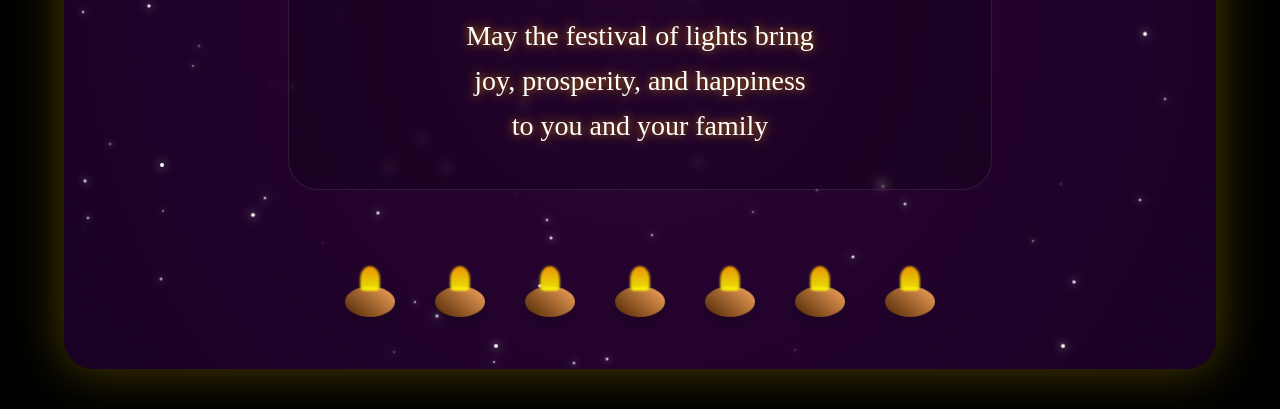
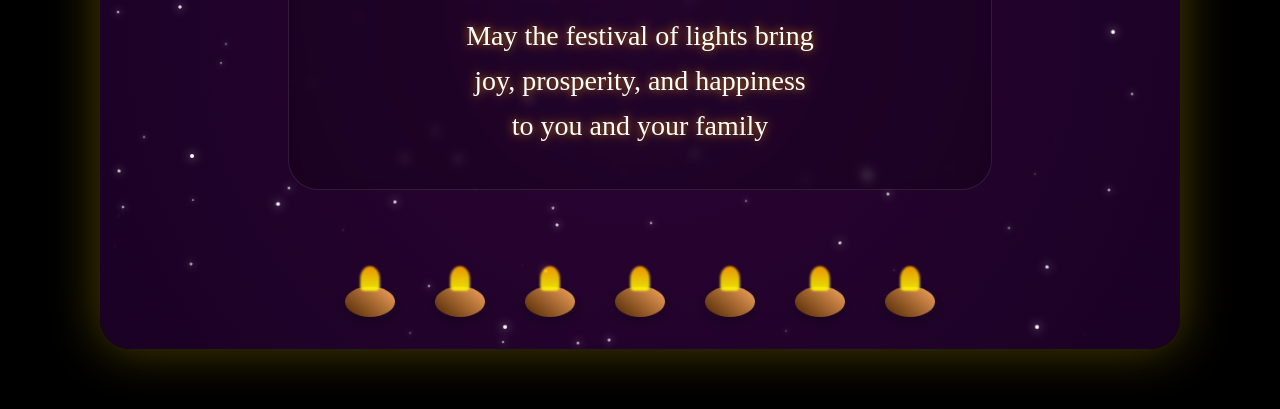
Before and after one commit to RutvikRana/Happy_diwali, a plain HTML site: page index.html in a window 1280 px wide. Shown: the part 391-800 px from the top of the page. Drawn offline with Linux system fonts and the light colour scheme.

Commit message:
Update index.html

```diff
--- a/index.html
+++ b/index.html
@@ -8,7 +8,6 @@
                 padding: 0;
                 box-sizing: border-box;
             }
-
             body,
             html {
                 width: 100%;
@@ -18,11 +17,13 @@
                 justify-content: center;
                 align-items: center;
                 background: #000;
+                margin: 0;
+                padding: 20px; /* Added padding */
             }
 
             .diwali-card {
                 width: 90%;
-                height: 90vh;
+                height: 85vh; /* Reduced from 90vh */
                 max-width: 1200px;
                 background: radial-gradient(circle at center, #2c0435, #1a0124);
                 border-radius: 30px;
@@ -33,6 +34,17 @@
                 position: relative;
                 overflow: hidden;
                 box-shadow: 0 0 50px rgba(255, 215, 0, 0.3);
+                margin: 20px auto; /* Added margin */
+            }
+
+            .diya-container {
+                position: absolute;
+                bottom: 30px; /* Adjusted from 50px */
+                width: 100%;
+                display: flex;
+                justify-content: center;
+                gap: 40px;
+                z-index: 5;
             }
 
             .message {
@@ -119,16 +131,6 @@
                 animation: explode 1s ease-out forwards;
                 filter: blur(1px);
                 box-shadow: 0 0 10px var(--color);
-            }
-
-            .diya-container {
-                position: absolute;
-                bottom: 50px;
-                width: 100%;
-                display: flex;
-                justify-content: center;
-                gap: 40px;
-                z-index: 5;
             }
 
             .diya {
@@ -282,35 +284,36 @@
             ];
 
             function createExplosion(x, y, color) {
-    const explosion = document.createElement('div');
-    explosion.className = 'explosion';
+                const explosion = document.createElement("div");
+                explosion.className = "explosion";
                 explosion.style.left = `${x}px`;
                 explosion.style.bottom = `${y}px`;
 
-    for(let i = 0; i < 24; i++) {
-        const particle = document.createElement('span');
-        particle.style.setProperty('--rotation', `${i * 15}deg`);
-        particle.style.setProperty('--color', color);
+                for (let i = 0; i < 24; i++) {
+                    const particle = document.createElement("span");
+                    particle.style.setProperty("--rotation", `${i * 15}deg`);
+                    particle.style.setProperty("--color", color);
                     explosion.appendChild(particle);
                 }
 
-    document.querySelector('.diwali-card').appendChild(explosion);
+                document.querySelector(".diwali-card").appendChild(explosion);
                 setTimeout(() => explosion.remove(), 1000);
             }
 
             function launchRocket() {
-    const rocket = document.createElement('div');
-    rocket.className = 'rocket';
+                const rocket = document.createElement("div");
+                rocket.className = "rocket";
 
-    const cardHeight = document.querySelector('.diwali-card').offsetHeight;
+                const cardHeight =
+                    document.querySelector(".diwali-card").offsetHeight;
                 const startX = 100 + Math.random() * (window.innerWidth - 200);
                 const endX = startX + (Math.random() * 100 - 50);
                 const maxHeight = cardHeight * 0.7;
 
                 rocket.style.left = `${startX}px`;
-    rocket.style.bottom = '0';
+                rocket.style.bottom = "0";
 
-    document.querySelector('.diwali-card').appendChild(rocket);
+                document.querySelector(".diwali-card").appendChild(rocket);
 
                 const startTime = performance.now();
                 const duration = 1500;
@@ -329,7 +332,8 @@ function launchRocket() {
                     if (progress < 1) {
                         requestAnimationFrame(animateRocket);
                     } else {
-            const color = colors[Math.floor(Math.random() * colors.length)];
+                        const color =
+                            colors[Math.floor(Math.random() * colors.length)];
                         createExplosion(currentX, currentY, color);
                         rocket.remove();
                     }
@@ -342,10 +346,9 @@ function launchRocket() {
             setInterval(launchRocket, 2000);
 
             // Initial launches
-for(let i = 0; i < 3; i++) {
+            for (let i = 0; i < 3; i++) {
                 setTimeout(launchRocket, i * 500);
             }
-
         </script>
     </body>
 </html>
```
Lines whose indentation alone changed are shown as unchanged.
